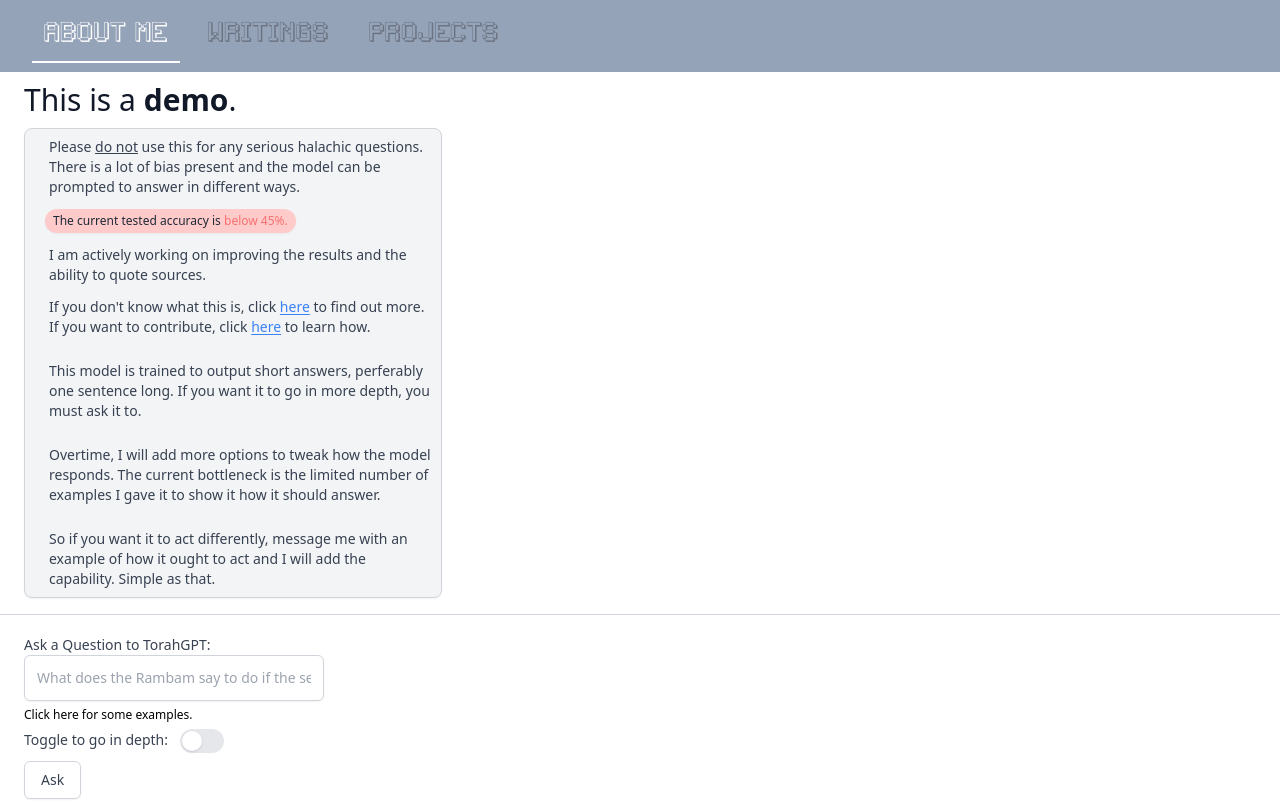
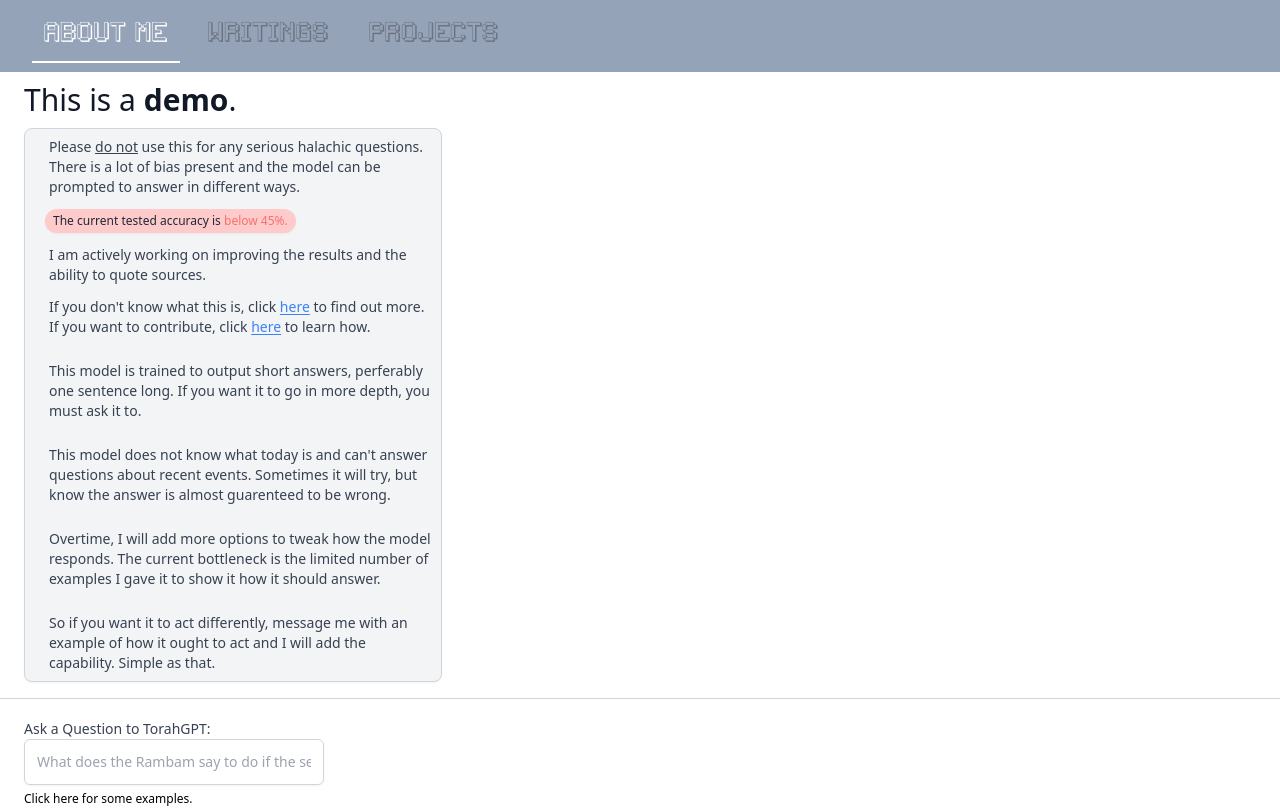
Before and after one commit to Shaun-Regenbaum/personal-site, a SvelteKit app: page /torahgpt in a window 1280 px wide. Shown: the top 808 px of the page. Built offline with nearby package versions, Linux system fonts and the light colour scheme.

Commit message:
an extra disclaimer

```diff
--- a/src/routes/torahgpt/+page.svelte
+++ b/src/routes/torahgpt/+page.svelte
@@ -71,6 +71,11 @@
 			<p class="ml-4 text-sm max-w-sm font-medium text-gray-700">
 				This model is trained to output short answers, perferably one sentence long. If you want it
 				to go in more depth, you must ask it to.
+			</p>
+			<br />
+			<p class="ml-4 text-sm max-w-sm font-medium text-gray-700">
+				This model does not know what today is and can't answer questions about recent events.
+				Sometimes it will try, but know the answer is almost guarenteed to be wrong.
 			</p>
 			<br />
 			<p class="ml-4 text-sm max-w-sm font-medium text-gray-700">
```
